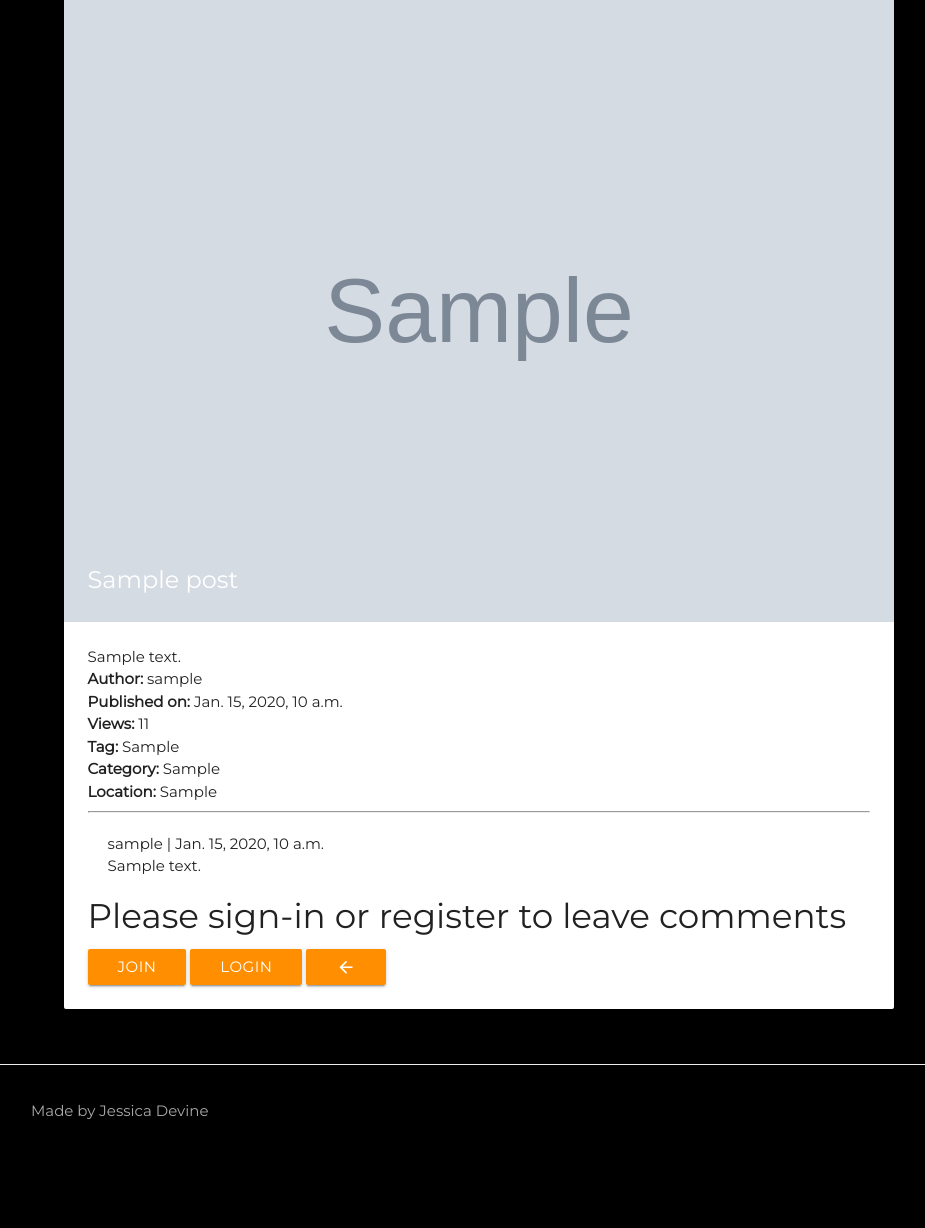
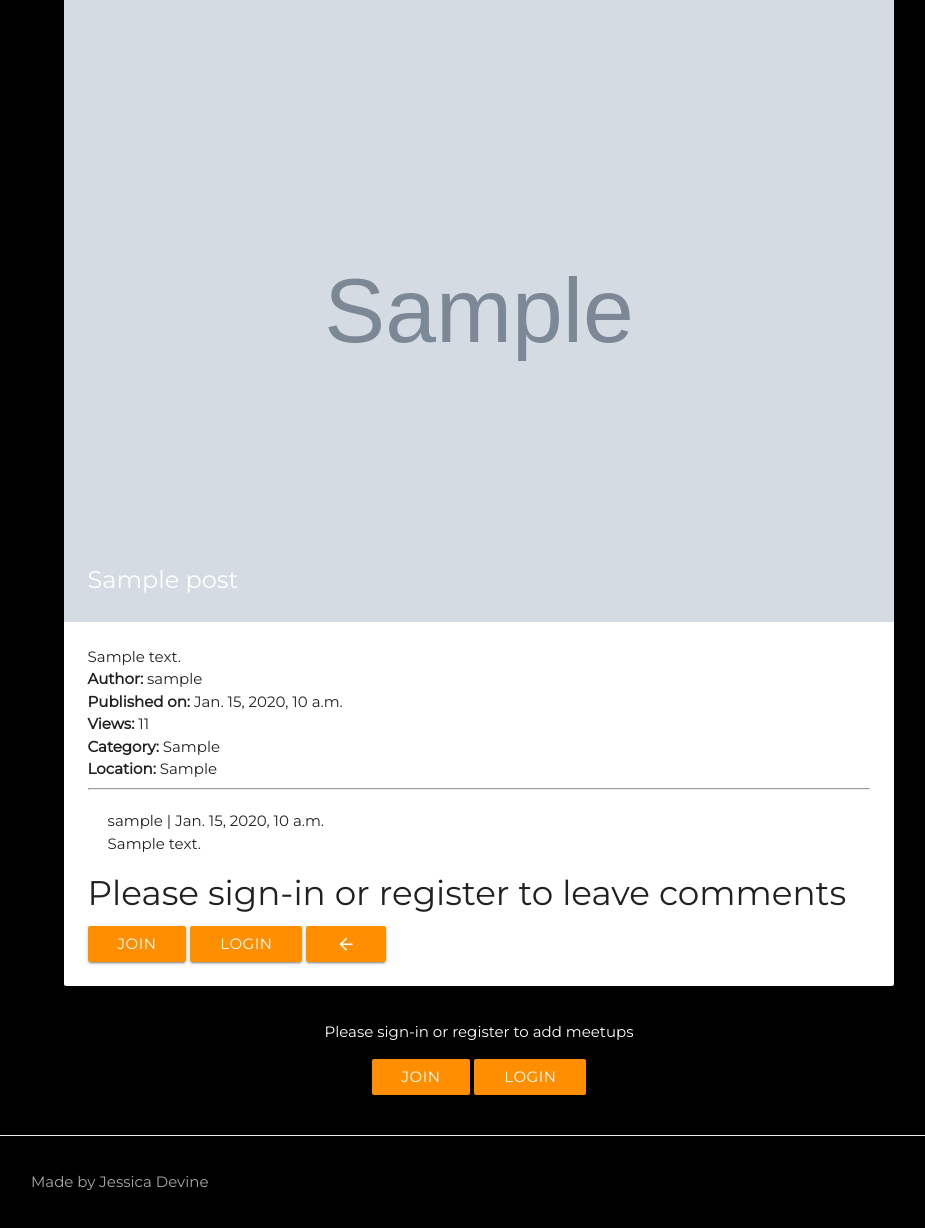
Before and after one commit to jessdevine/project-coffeecultureclub, a Django app: page /posts/1/ in a window 1280 px wide. Shown: the part 73-1301 px from the top of the page, without its empty margins (161-1086 px from the left). Before the commit the page ends 1192 px from the top, so only its background shows below. Run offline with Django 3.2, Linux system fonts and the light colour scheme; tables that the repository leaves empty hold one stand-in row (values such as "Sample post"); grey boxes marked "Sample" are stand-in pictures; some libraries are stand-ins or nearby versions.

Commit message:
Updated post layout and form detail

```diff
--- a/posts/forms.py
+++ b/posts/forms.py
@@ -6,7 +6,7 @@ class BlogPostForm(forms.ModelForm):
 
     class Meta:
         model = Post
-        fields = ('author', 'title', 'content', 'image', 'tag', 'published_date',
+        fields = ('title', 'content', 'image',
         'category', 'location')
 
 class CommentForm(forms.ModelForm):
--- a/posts/models.py
+++ b/posts/models.py
@@ -11,15 +11,14 @@ class Post(models.Model):
     """
     A single Blog post
     """
-    author = models.ForeignKey(get_user_model(), null=True)
+    author = models.ForeignKey(get_user_model(), null=True, on_delete=models.CASCADE)
 #    author = models.ForeignKey(settings.AUTH_USER_MODEL, null=True)
     title = models.CharField(max_length=200)
     content = models.TextField()
     created_date = models.DateTimeField(auto_now_add=True)
     published_date = models.DateTimeField(blank=True, null=True, default=timezone.now)
     views = models.IntegerField(default=0)
-    tag = models.CharField(max_length=30, blank=True, null=True)
-    image = models.ImageField(upload_to="images", blank=True, null=True)
+    image = models.ImageField(upload_to="images")
     category = models.CharField(max_length=50, null=True)
     location = models.CharField(max_length=255, null=True)
 
@@ -30,10 +29,9 @@ class Post(models.Model):
 
 class Comment(models.Model):
     post = models.ForeignKey('posts.Post', on_delete=models.CASCADE, related_name='comments')
-    author = models.ForeignKey(get_user_model(), null=True)
+    author = models.ForeignKey(get_user_model(), null=True, on_delete=models.CASCADE)
     text = models.TextField()
     created_date = models.DateTimeField(default=timezone.now)
-    approved_comment = models.BooleanField(default=False)
     attending = models.BooleanField(default=False)
 
 
--- a/posts/templates/postdetail.html
+++ b/posts/templates/postdetail.html
@@ -16,7 +16,6 @@
                 <p><span class="bold">Author:</span> {{post.author}}</p>
                 <p><span class="bold">Published on:</span> {{ post.published_date }} </p>
                 <p><span class="bold">Views:</span> {{post.views}}</p>
-                <p><span class="bold">Tag:</span> {{ post.tag }}</p>
                 <p><span class="bold">Category:</span> {{ post.category }}</p>
                 <p><span class="bold">Location:</span> {{ post.location }}</p>
            <!--     <a href="{% url 'edit_post' post.id %}" class="btn amber darken-3">Edit Post</a>
@@ -51,6 +50,28 @@
         </div>
 </div>
 </div>
+
+
+
+<!-- Floating New Meetup Action  -->
+{% if user.is_authenticated %}
+
+<div class="fixed-action-btn">
+    <a class="btn-floating btn-large red">
+    <i class="large material-icons">add_circle_outline</i>
+  </a>
+    <ul>
+        <li><a class="btn-floating green" href="{% url 'new_post' %}"><i class="material-icons">publish</i></a></li>
+    </ul>
+</div>
+
+{% else %}
+            <div class="row center-align white-text">
+<p>Please sign-in or register to add meetups</p>
+<a class="waves-effect waves-light btn amber darken-3" href="{% url 'registration' %}">Join</a>
+
+<a class="waves-effect waves-light btn amber darken-3" href="{% url 'login' %}">Login</a> {% endif %}
+</div>
             {% endblock %}
 
 
```
Also changed, not shown: posts/templates/blogposts.html (+10 -3 lines), posts/templates/meetups.html (deleted, +0 -31 lines), posts/migrations/0009_auto_20190919_1734.py (added).
